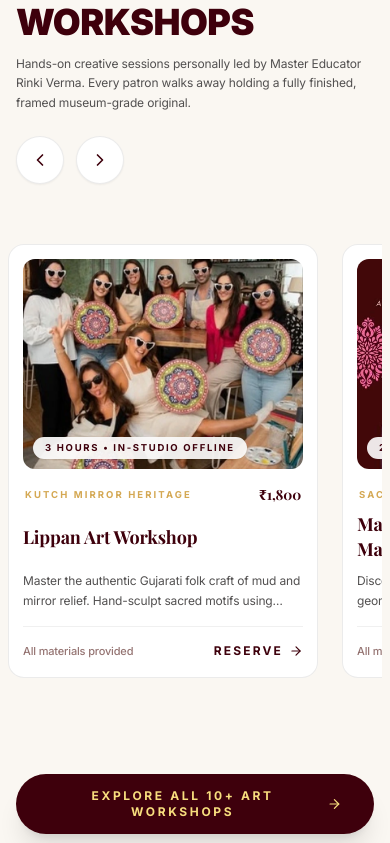
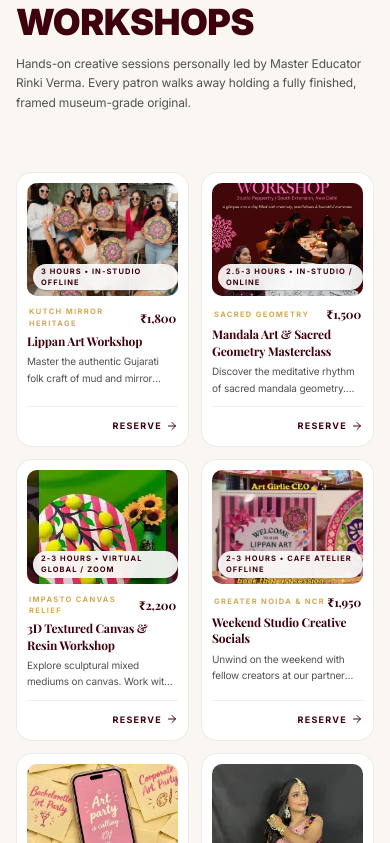
Before and after one commit to krrishvimal/iconicartglobal, a Next.js app: page / in a window 390 px wide. Shown: the part 981-1824 px from the top of the page. Built offline with nearby package versions, Linux system fonts and the light colour scheme; a web font is replaced by a local one.

Commit message:
feat: responsive all-screen layout with 2-column mobile image grids across workshops, atelier boutique, private events, and gallery

```diff
--- a/src/app/gallery/page.tsx
+++ b/src/app/gallery/page.tsx
@@ -94,7 +94,7 @@ export default function GalleryPage() {
 
       {/* 3. Salon Wall Masonry */}
       <section className="py-20 lg:py-24 max-w-7xl mx-auto px-4 sm:px-6 lg:px-8">
-        <motion.div layout className="columns-1 sm:columns-2 lg:columns-3 gap-8 space-y-8">
+        <motion.div layout className="columns-2 lg:columns-3 gap-3 sm:gap-6 lg:gap-8 space-y-3 sm:space-y-6 lg:space-y-8">
           <AnimatePresence>
             {filteredImages.map((img, idx) => (
               <motion.div
--- a/src/app/shop/page.tsx
+++ b/src/app/shop/page.tsx
@@ -128,7 +128,7 @@ export default function ShopPage() {
           </p>
         </div>
 
-        <div className="grid grid-cols-1 sm:grid-cols-2 lg:grid-cols-4 gap-6">
+        <div className="grid grid-cols-2 lg:grid-cols-4 gap-3 sm:gap-6">
           {productCategories.map((cat, idx) => (
             <Link
               key={cat.id}
@@ -215,7 +215,7 @@ export default function ShopPage() {
         </div>
 
         {/* Product Cards */}
-        <div className="grid grid-cols-1 sm:grid-cols-2 lg:grid-cols-3 gap-8">
+        <div className="grid grid-cols-2 lg:grid-cols-3 gap-3 sm:gap-6 lg:gap-8">
           {filteredProducts.map((product) => (
             <motion.div
               key={product.id}
--- a/src/app/workshops/page.tsx
+++ b/src/app/workshops/page.tsx
@@ -139,7 +139,7 @@ export default function WorkshopsPage() {
         </div>
 
         {/* Masterclasses Grid in Spencer Gabor Squircle Style */}
-        <div className="grid grid-cols-1 md:grid-cols-2 lg:grid-cols-3 gap-6 sm:gap-8">
+        <div className="grid grid-cols-2 lg:grid-cols-3 gap-3 sm:gap-6 lg:gap-8">
           {filteredWorkshops.map((workshop) => (
             <motion.div
               key={workshop.id}
--- a/src/components/home/HeroSection.tsx
+++ b/src/components/home/HeroSection.tsx
@@ -267,7 +267,7 @@ export default function HeroSection() {
         <div
           className="animate-kinetic-shrink text-center mt-3 sm:mt-4 md:mt-4 mb-0 origin-center will-change-transform z-30 select-none"
         >
-          <h1 className="font-spencer font-black text-5xl sm:text-7xl md:text-8xl lg:text-[98px] xl:text-[110px] uppercase text-[#2B0810] leading-[0.88] tracking-[-0.02em]">
+          <h1 className="font-spencer font-black text-4xl sm:text-6xl md:text-7xl lg:text-[94px] xl:text-[108px] uppercase text-[#2B0810] leading-[0.90] sm:leading-[0.88] tracking-[-0.02em]">
             {BRAND_WORDS.map((w, wIdx) => (
               <span key={wIdx} className="inline-block whitespace-nowrap">
                 {w.letters.map((l, lIdx) => (
@@ -334,7 +334,7 @@ export default function HeroSection() {
           onTouchMove={handleDeckTouchMove}
           onTouchStart={handleDeckTouchMove}
           onMouseLeave={() => setHoveredCard(null)}
-          className="relative w-[340px] sm:w-[460px] md:w-[520px] h-[240px] sm:h-[280px] md:h-[310px] flex items-center justify-center z-20 cursor-pointer"
+          className="relative w-[320px] sm:w-[460px] md:w-[520px] h-[230px] sm:h-[280px] md:h-[310px] scale-[0.84] xs:scale-[0.90] sm:scale-95 md:scale-100 origin-center flex items-center justify-center z-20 cursor-pointer"
         >
           {/* Ambient Depth Blur Shadow Underneath Cards */}
           <div className="absolute top-1/2 left-1/2 -translate-x-1/2 -translate-y-1/2 w-[420px] sm:w-[560px] h-[90px] rounded-full bg-[#480B15]/10 blur-2xl pointer-events-none z-10" />
--- a/src/components/home/InstagramFeed.tsx
+++ b/src/components/home/InstagramFeed.tsx
@@ -33,7 +33,7 @@ export default function InstagramFeed() {
         {/* =========================================================================
             2. SPENCER GABOR-STYLE SQUIRCLE IMAGE TILES
             ========================================================================= */}
-        <div className="grid grid-cols-2 sm:grid-cols-3 lg:grid-cols-6 gap-4">
+        <div className="grid grid-cols-2 lg:grid-cols-3 gap-3 sm:gap-6 lg:gap-8">
           {feedImages.map((image, i) => (
             <motion.a
               key={image.id}
--- a/src/components/home/MasterclassCarousel.tsx
+++ b/src/components/home/MasterclassCarousel.tsx
@@ -148,8 +148,8 @@ export default function MasterclassCarousel() {
             </p>
           </div>
 
-          {/* Spencer Gabor-Style Drag Controllers */}
-          <div className="flex items-center gap-3 shrink-0">
+          {/* Spencer Gabor-Style Drag Controllers (Visible on Desktop / Tablet) */}
+          <div className="hidden md:flex items-center gap-3 shrink-0">
             <span className="text-[10px] font-mono tracking-widest uppercase text-[#525050] hidden sm:inline mr-2">
               Drag or Scroll Track
             </span>
@@ -175,7 +175,7 @@ export default function MasterclassCarousel() {
             ========================================================================= */}
         <div
           ref={containerRef}
-          className="flex gap-6 overflow-x-auto pb-12 pt-3 px-2 -mx-2 hide-scrollbar scrollbar-none snap-x snap-mandatory cursor-grab active:cursor-grabbing"
+          className="grid grid-cols-2 gap-3 sm:gap-4 md:flex md:gap-6 md:overflow-x-auto pb-8 sm:pb-12 pt-3 px-1 sm:px-2 -mx-1 sm:-mx-2 hide-scrollbar scrollbar-none md:snap-x md:snap-mandatory cursor-grab active:cursor-grabbing"
           style={{ scrollbarWidth: "none", msOverflowStyle: "none" }}
         >
           {workshops.map((workshop) => {
@@ -186,11 +186,11 @@ export default function MasterclassCarousel() {
                 key={workshop.id}
                 whileHover={{ y: -6 }}
                 transition={{ duration: 0.35, ease: [0.16, 1, 0.3, 1] }}
-                className={`w-[310px] sm:w-[350px] md:w-[370px] shrink-0 snap-start rounded-[16px] sm:rounded-[18px] bg-white ${theme.hoverBg} p-3.5 sm:p-4 border border-black/[0.08] ${theme.hoverBorder} transition-all duration-500 ease-out flex flex-col justify-between group cursor-pointer shadow-none hover:shadow-xl`}
+                className={`w-full md:w-[350px] lg:w-[370px] md:shrink-0 md:snap-start rounded-[16px] sm:rounded-[18px] bg-white ${theme.hoverBg} p-2.5 sm:p-4 border border-black/[0.08] ${theme.hoverBorder} transition-all duration-500 ease-out flex flex-col justify-between group cursor-pointer shadow-none hover:shadow-xl`}
               >
                 <div>
                   {/* 1. Inset Image Window with clean gap from outer card border */}
-                  <div className="relative aspect-[4/3] w-full rounded-[12px] sm:rounded-[14px] overflow-hidden bg-black/5 mb-4">
+                  <div className="relative aspect-[4/3] w-full rounded-[10px] sm:rounded-[14px] overflow-hidden bg-black/5 mb-2.5 sm:mb-4">
                     <Image
                       src={workshop.image}
                       alt={workshop.title}
@@ -200,44 +200,44 @@ export default function MasterclassCarousel() {
                     />
 
                     {/* Discreet Atelier Micro Tag */}
-                    <div className="absolute bottom-2.5 left-2.5 px-3 py-1 rounded-full bg-white/90 backdrop-blur-md text-[9.5px] font-bold tracking-[0.18em] uppercase text-[#3E000C] shadow-xs">
+                    <div className="absolute bottom-1.5 left-1.5 sm:bottom-2.5 sm:left-2.5 px-2 sm:px-3 py-0.5 sm:py-1 rounded-full bg-white/90 backdrop-blur-md text-[7.5px] sm:text-[9.5px] font-bold tracking-[0.14em] uppercase text-[#3E000C] shadow-xs">
                       {workshop.duration} &bull; {workshop.format}
                     </div>
                   </div>
 
                   {/* 2. Discipline Tag & Transparent Price Header */}
-                  <div className="flex items-center justify-between mb-1.5 px-0.5">
-                    <span className="text-[9.5px] font-bold uppercase tracking-[0.22em] text-[#D4A853]">
+                  <div className="flex items-center justify-between mb-1 sm:mb-1.5 px-0.5">
+                    <span className="text-[7.5px] sm:text-[9.5px] font-bold uppercase tracking-[0.18em] text-[#D4A853]">
                       {workshop.disciplineTag || theme.tag}
                     </span>
-                    <span className="text-sm font-serif font-bold text-[#3E000C]">
+                    <span className="text-xs sm:text-sm font-serif font-bold text-[#3E000C]">
                       {workshop.price}
                     </span>
                   </div>
 
                   {/* 3. Full Graceful Title */}
                   <Link href={`/workshops#${workshop.id}`}>
-                    <h3 className="font-serif text-lg sm:text-xl font-bold text-[#3E000C] group-hover:text-[#702026] transition-colors leading-snug mb-2 min-h-[52px] flex items-center">
+                    <h3 className="font-serif text-xs sm:text-lg lg:text-xl font-bold text-[#3E000C] group-hover:text-[#702026] transition-colors leading-snug mb-1 sm:mb-2 min-h-0 sm:min-h-[52px] flex items-center">
                       {workshop.title}
                     </h3>
                   </Link>
 
-                  <p className="text-xs text-[#525050] line-clamp-2 font-normal leading-relaxed mb-4">
+                  <p className="text-[10px] sm:text-xs text-[#525050] line-clamp-2 font-normal leading-relaxed mb-2.5 sm:mb-4">
                     {workshop.description}
                   </p>
                 </div>
 
                 {/* 4. Sleek Editorial Bottom Bar */}
-                <div className="pt-3 border-t border-black/[0.06] flex items-center justify-between">
-                  <span className="text-[11px] text-[#4C1513]/60 font-medium">
-                    All materials provided
+                <div className="pt-2 sm:pt-3 border-t border-black/[0.06] flex items-center justify-between">
+                  <span className="text-[9px] sm:text-[11px] text-[#4C1513]/60 font-medium hidden xs:inline">
+                    Materials provided
                   </span>
                   <Link
                     href={`/workshops#${workshop.id}`}
-                    className="inline-flex items-center gap-1.5 text-xs font-bold uppercase tracking-[0.18em] text-[#3E000C] group-hover:text-[#D4A853] transition-colors py-1"
+                    className="inline-flex items-center gap-1 sm:gap-1.5 text-[9px] sm:text-xs font-bold uppercase tracking-[0.14em] text-[#3E000C] group-hover:text-[#D4A853] transition-colors py-1 ml-auto xs:ml-0"
                   >
                     <span>Reserve</span>
-                    <ArrowRight className="w-3.5 h-3.5 group-hover:translate-x-1.5 transition-transform" />
+                    <ArrowRight className="w-3 h-3 sm:w-3.5 sm:h-3.5 group-hover:translate-x-1.5 transition-transform" />
                   </Link>
                 </div>
               </motion.div>
```
Also changed, not shown: src/components/home/BoutiqueLookbook.tsx (+8 -8 lines), src/components/home/PrivateSoirees.tsx (+6 -6 lines).
